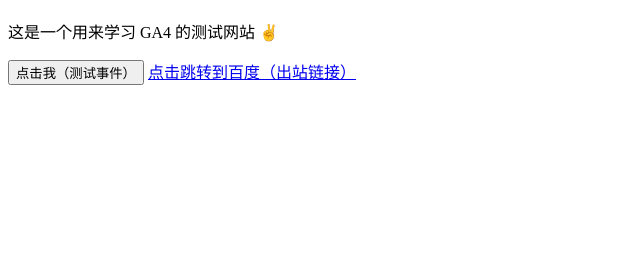
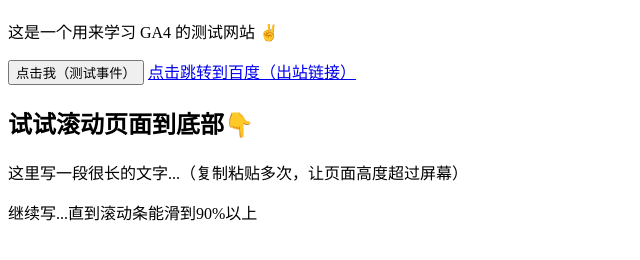
Before and after one commit to yse698760-afk/yse698760-afk.github.io, a plain HTML site: page index.html in a window 1280 px wide. Shown: the part 70-330 px from the top of the page, without its empty margins (0-640 px from the left). Drawn offline with Linux system fonts and the light colour scheme.

Commit message:
Update index.html

```diff
--- a/index.html
+++ b/index.html
@@ -19,6 +19,10 @@
 <body>
   <!-- 原有内容 -->
   <a href="https://www.baidu.com" target="_blank">点击跳转到百度（出站链接）</a>
-</body>
+<body>
+  <!-- 原有内容保持不变 -->
+  <h2>试试滚动页面到底部👇</h2>
+  <p>这里写一段很长的文字...（复制粘贴多次，让页面高度超过屏幕）</p>
+  <p>继续写...直到滚动条能滑到90%以上</p>
 </body>
 </html>
```
